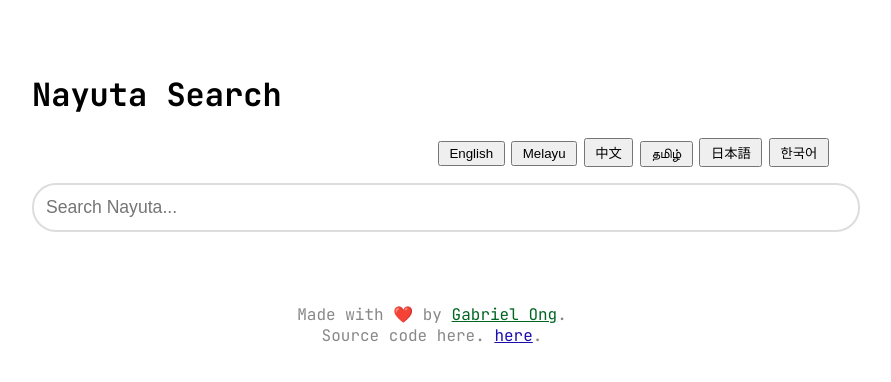
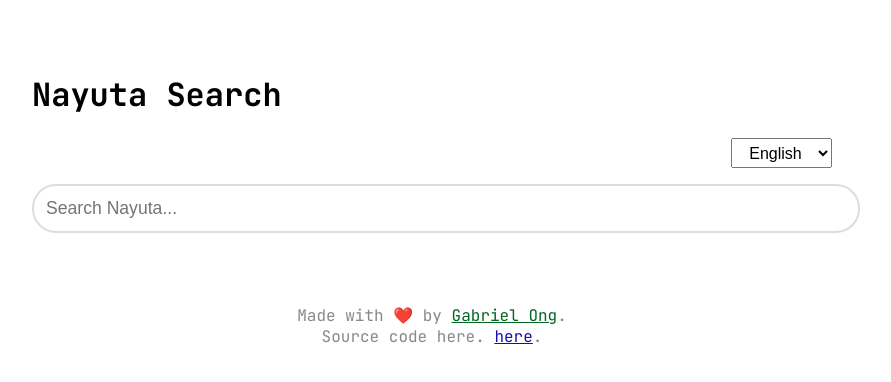
Before and after one commit to gongahkia/nayuta, a React (Create React App) app in the folder frontend/: page / in a window 1280 px wide. Shown: the top 382 px of the page, without its empty margins (208-1099 px from the left). Built offline with nearby package versions, Linux system fonts and the light colour scheme.

Commit message:
feat(app): Make it a dropdown list instead

```diff
--- a/frontend/src/components/LanguageSwitcher.jsx
+++ b/frontend/src/components/LanguageSwitcher.jsx
@@ -12,17 +12,24 @@ const languages = [
 
 export default function LanguageSwitcher() {
   const { i18n } = useTranslation();
+
+  const handleChange = (e) => {
+    i18n.changeLanguage(e.target.value);
+  };
+
   return (
     <div style={{ marginBottom: '1rem', textAlign: 'right' }}>
-      {languages.map(lang =>
-        <button
-          key={lang.code}
-          onClick={() => i18n.changeLanguage(lang.code)}
-          style={{ margin: '0 0.2rem', padding: '0.2rem 0.6rem' }}
-        >
-          {lang.label}
-        </button>
-      )}
+      <select
+        value={i18n.language}
+        onChange={handleChange}
+        style={{ padding: '0.3rem 0.8rem', fontSize: '1rem' }}
+      >
+        {languages.map(lang => (
+          <option key={lang.code} value={lang.code}>
+            {lang.label}
+          </option>
+        ))}
+      </select>
     </div>
   );
 }
```
